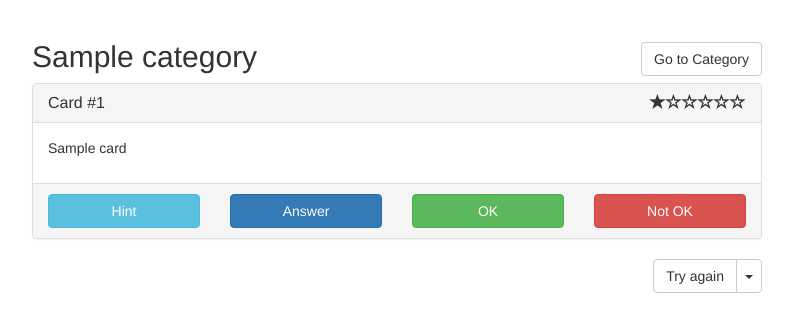
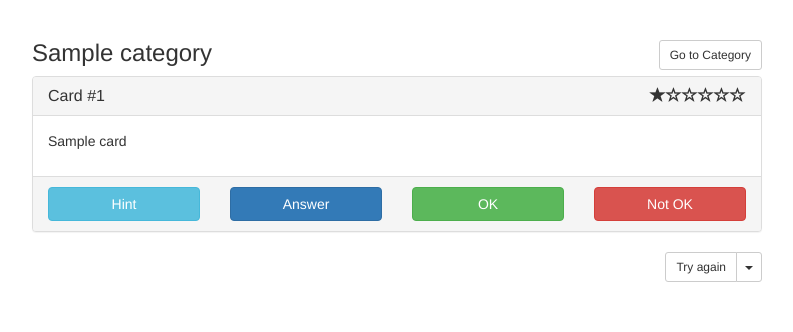
Before and after one commit to joeig/memodrop, a Django app: page /categories/braindump/1/ in a window 1280 px wide. Shown: the part 51-383 px from the top of the page, without its empty margins (243-1036 px from the left). Run offline with Django 3.2, Linux system fonts and the light colour scheme; tables that the repository leaves empty hold one stand-in row (values such as "Sample post"); some libraries are stand-ins or nearby versions.

Commit message:
Fix font-family and font-size

```diff
--- a/categories/static/edupy.css
+++ b/categories/static/edupy.css
@@ -5,3 +5,7 @@
 textarea.form-control {
     height: 100px;
 }
+
+textarea.form-control {
+    font-family: "Menlo", "DejaVu Sans Mono", "Liberation Mono", "Consolas", "Ubuntu Mono", "Courier New", "andale mono", "lucida console", monospace;
+}
--- a/categories/templates/braindump_index.html
+++ b/categories/templates/braindump_index.html
@@ -7,10 +7,10 @@
         {% for category in category_list %}
             <div class="col-xs-12 col-lg-4">
                 <div class="braindump-category">
-                    <h2>
+                    <h3>
                         {{ category.name }}
                         <span class="badge">{{ category.card_set.all|length }}</span>
-                    </h2>
+                    </h3>
                     {{ category.description|markdown }}
                     <p>
                         {% if category.card_set.all|length == 0 %}
--- a/categories/templates/braindump_session.html
+++ b/categories/templates/braindump_session.html
@@ -4,12 +4,12 @@
 {% block title %}Braindump: {{ card.category }}{% endblock %}
 {% block content %}
     <div id="braindump" class="col-lg-8 col-lg-offset-2">
-        <h2>
+        <h3>
             <div class="pull-right hidden-xs">
-                <a href="{% url 'category-detail' card.category.pk %}" class="btn btn-default">Go to Category</a>
+                <a href="{% url 'category-detail' card.category.pk %}" class="btn btn-default btn-sm">Go to Category</a>
             </div>
             {{ card.category.name }}
-        </h2>
+        </h3>
         <div class="panel panel-default">
             <div class="panel-heading">
                 <h3 class="panel-title">
@@ -58,9 +58,9 @@
             <div class="col-lg-12">
                 <div class="pull-right">
                     <div class="btn-group">
-                        <a href="{% url 'braindump-session' card.category.pk %}" id="next" class="btn btn-default">Try
+                        <a href="{% url 'braindump-session' card.category.pk %}" id="next" class="btn btn-default btn-sm">Try
                             again</a>
-                        <button type="button" class="btn btn-default dropdown-toggle" data-toggle="dropdown"
+                        <button type="button" class="btn btn-default btn-sm dropdown-toggle" data-toggle="dropdown"
                                 aria-haspopup="true" aria-expanded="false">
                             <span class="caret"></span>
                             <span class="sr-only">Toggle Dropdown</span>
```
